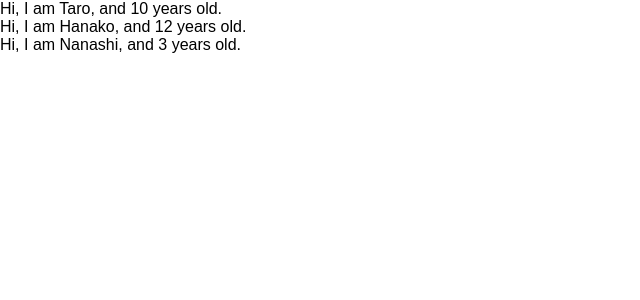
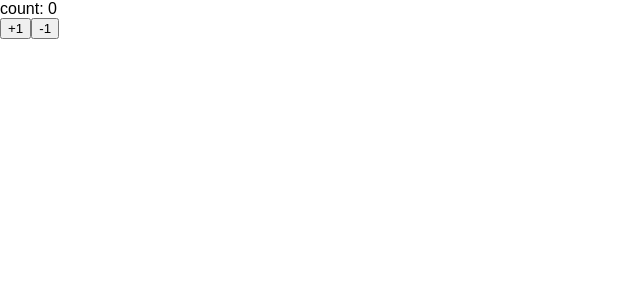
Before and after one commit to HikaruTakakura/react-redux-app, a React (Create React App) app: page / in a window 1280 px wide. Shown: the top 300 px of the page, without its empty margins (0-640 px from the left). Built offline with nearby package versions, Linux system fonts and the light colour scheme.

Commit message:
learn state and setState

```diff
--- a/src/App.js
+++ b/src/App.js
@@ -1,5 +1,5 @@
 import React, { Component } from 'react';
-import PropTypes from 'prop-types';
+// import PropTypes from 'prop-types';
 
 // class App extends Component {
 //   render() {
@@ -14,34 +14,70 @@
 //   }
 // }
 
-const App = () => {
-  const cat = "Meow!!"
-  const profiles = [
-    { name: "Taro", age: 10 },
-    { name: "Hanako", age: 12 },
-    { name: "Nanashi", age: 3 }
-  ]
-  return(
-    <React.Fragment>
-    {
-      profiles.map((profile, index) => {
-        return <User name={profile.name} age={profile.age} key={index} />
-      })
-    }
-    </React.Fragment>
-  )
+// const App = () => {
+//   const cat = "Meow!!"
+//   const profiles = [
+//     { name: "Taro", age: 10 },
+//     { name: "Hanako", age: 12 },
+//     { name: "Nanashi", age: 3 }
+//   ]
+//   return(
+//     <React.Fragment>
+//     {
+//       profiles.map((profile, index) => {
+//         return <User name={profile.name} age={profile.age} key={index} />
+//       })
+//     }
+//     </React.Fragment>
+//   )
+// }
+
+const App = () => (<Counter></Counter>)
+
+class Counter extends Component {
+  constructor(props) {
+    super(props)
+    console.log(this.state)
+    this.state = { count: 0 }
+  }
+
+  handlePlusButton = () => {
+    // setStateを実行すると、callbackでrender()を実行する
+    this.setState({
+      count: this.state.count + 1
+    })
+  }
+
+  handleMinusButton = () => {
+    // setStateを実行すると、callbackでrender()を実行する
+    this.setState({
+      count: this.state.count - 1
+    })
+  }
+
+  render() {
+    console.log(this.state)
+
+    return (
+      <React.Fragment>
+        <div>count: { this.state.count }</div>
+        <button onClick={ this.handlePlusButton }>+1</button>
+        <button onClick={ this.handleMinusButton }>-1</button>
+      </React.Fragment>
+    )
+  }
 }
 
-const User= (props) => {
-  return (
-    <div>Hi, I am {props.name}, and {props.age} years old.</div>
-  )
-}
+// const User= (props) => {
+//   return (
+//     <div>Hi, I am {props.name}, and {props.age} years old.</div>
+//   )
+// }
 
-User.propTypes = {
-  name: PropTypes.string,
-  age: PropTypes.number.isRequired
-}
+// User.propTypes = {
+//   name: PropTypes.string,
+//   age: PropTypes.number.isRequired
+// }
 
 export default App;
 
```
